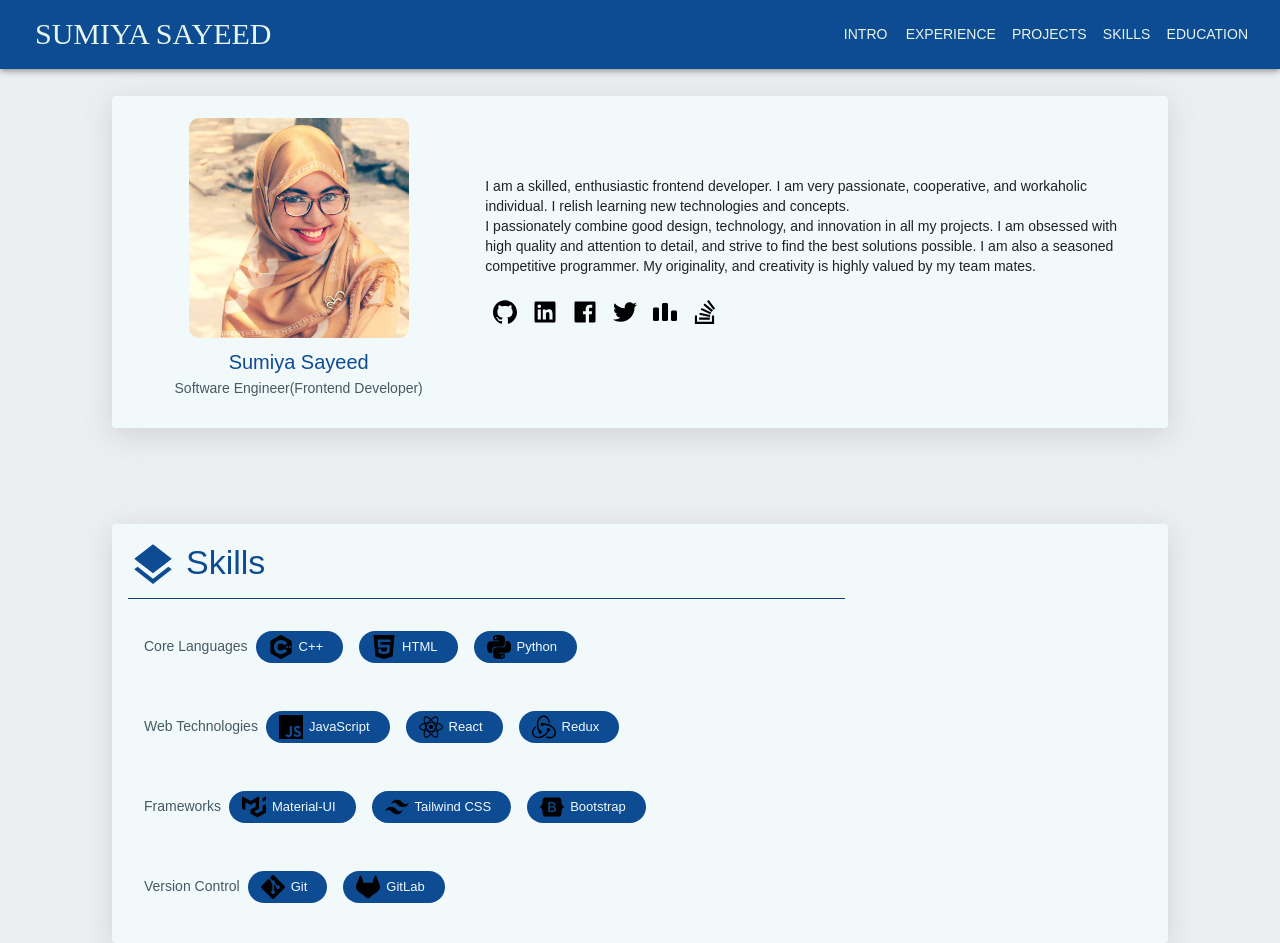
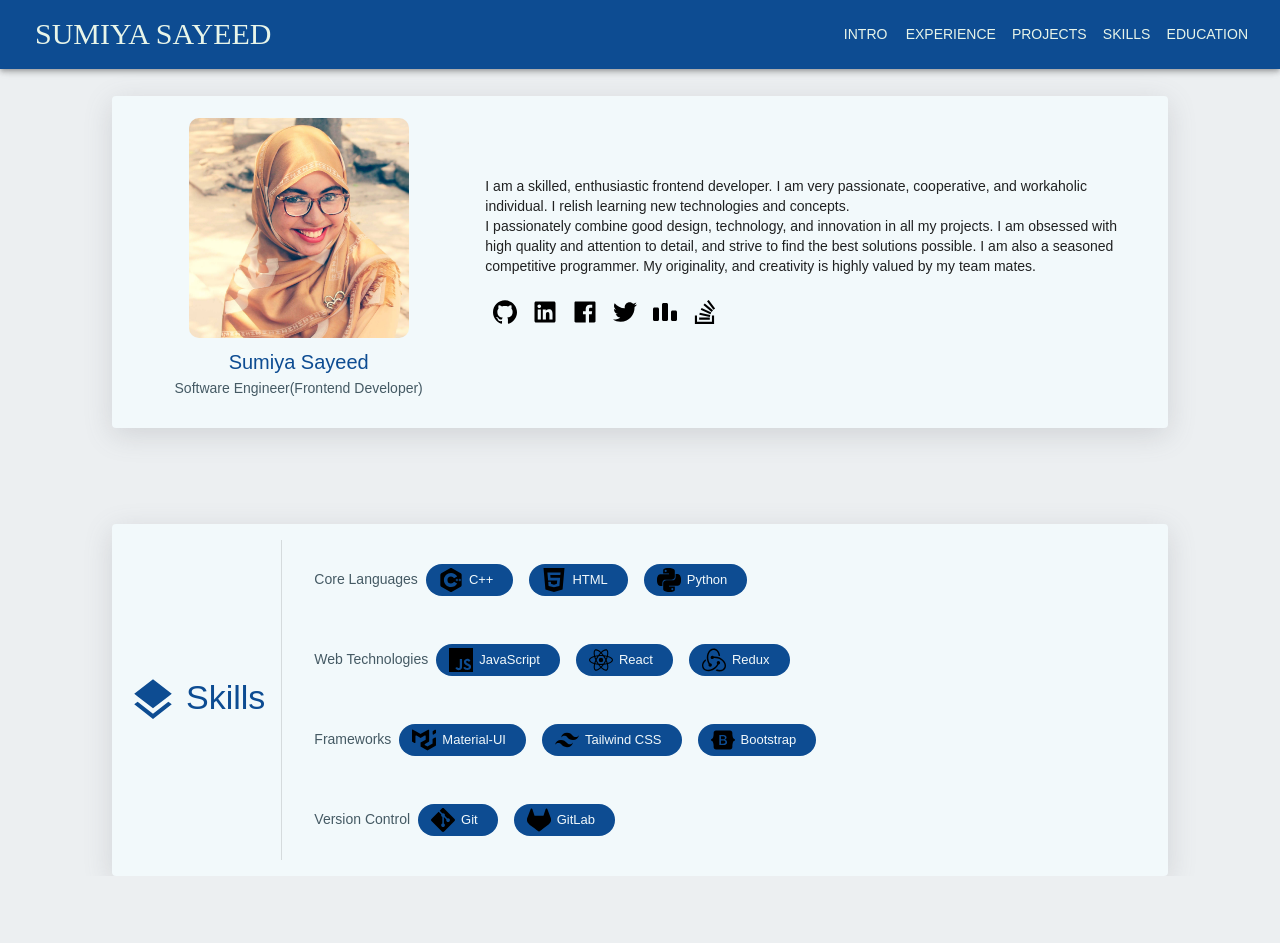
Before and after one commit to Sumiya-Sayeed/sumiya-portfolio, a React (Create React App) app: page / in a window 1280 px wide. After the commit the page ends 876 px from the top, so only its background shows below. Built offline with nearby package versions, Linux system fonts and the light colour scheme.

Commit message:
edit style

```diff
--- a/src/components/Skills.jsx
+++ b/src/components/Skills.jsx
@@ -1,5 +1,7 @@
 import React from 'react';
 import {
+    Stack,
+    Item,
     Chip,
     Divider,
     Grid,
@@ -51,19 +53,27 @@ const Skills = (
                     height: 'auto',
                 }}
             >
-                <Grid
-                    container
+                <Stack
                     direction="row"
-                    justifyContent="center"
-                    alignItems="center"
+                    divider={<Divider orientation="vertical" flexItem
+                    />}
+                    spacing={2}
                     sx={{
                         minHeight: 300,
                         height: 'auto',
                     }}
                 >
-                    <Grid
-                        item
-                        xs={12}
+                    <div
+                        style={{
+                            display: 'flex',
+                            flexDirection: 'column',
+                            justifyContent: 'center',
+                            // alignItems: 'center',
+                            // height: 'auto',
+                            // margin: 'auto'
+                        }}
+                    // sm={12}
+                    // md={4}
                     >
                         <Typography
                             variant='h4'
@@ -78,13 +88,32 @@ const Skills = (
                             />
                             Skills
                         </Typography>
-                        <Divider
+                        {/* <Divider
                             sx={{
                                 backgroundColor: theme.palette.primary.main,
                                 width: '70%',
                                 margin: theme.spacing(1, 0)
                             }}
-                        />
+                        /> */}
+                    </div>
+                    {/* <Grid
+                        sm={12}
+                        md={8}
+                    > */}
+                    {/* <Divider
+                        orientation="vertical"
+                        sx={{
+                            backgroundColor: theme.palette.primary.main,
+                            // width: '70%',
+                            // margin: theme.spacing(1, 0)
+                        }}
+                        flexItem
+                    /> */}
+                    {/* </Grid> */}
+                    <div
+                    // sm={12}
+                    // md={8}
+                    >
                         {
                             skill.map(
                                 (
@@ -149,11 +178,11 @@ const Skills = (
                                 )
                             )
                         }
-                    </Grid>
-                </Grid>
+                    </div>
+                </Stack>
 
             </Paper>
-        </Grid>
+        </Grid >
     )
 };
 
```
